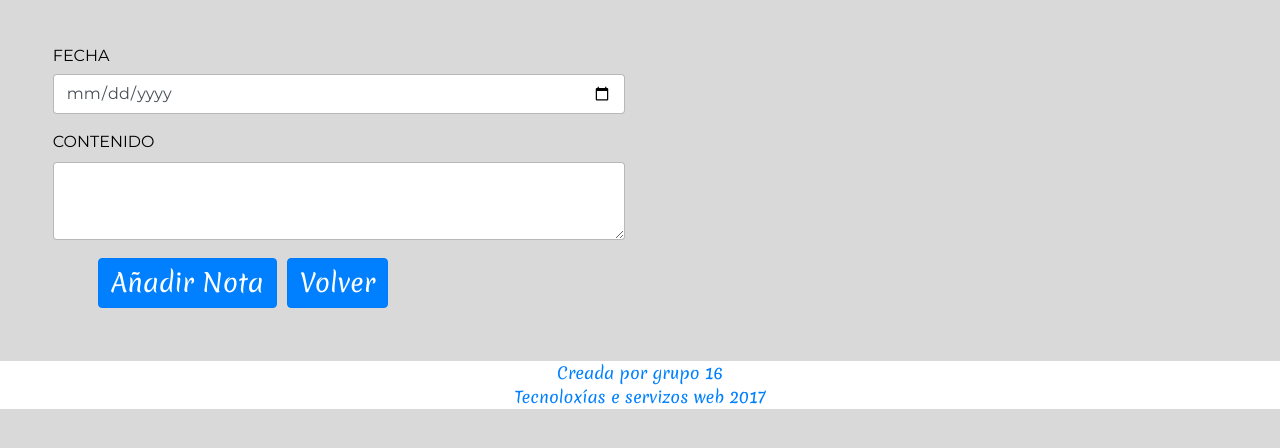
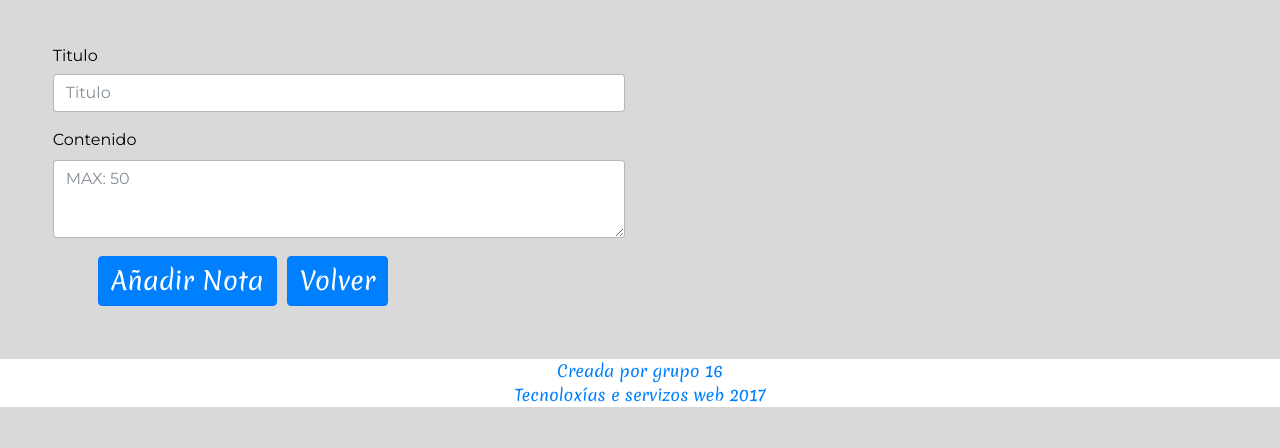
Before and after one commit to iaquintas/gestnote, a PHP site: page /Controller/NOTAS_Controller.php?action=ADD in a window 1280 px wide. Shown: the part 204-652 px from the top of the page. Run offline with PHP 8.4, Linux system fonts and the light colour scheme; the visitor is signed in with stand-in values (Sample User, id 1); some libraries are stand-ins or nearby versions; some web fonts are replaced.

Commit message:
cambios finalizando

```diff
--- a/Controller/NOTAS_Controller.php
+++ b/Controller/NOTAS_Controller.php
@@ -23,12 +23,12 @@
     function get_data_form(){
         $Numero = $_REQUEST['Numero'];
         $AUTOR = $_REQUEST['AUTOR'];
-        $FECHA = $_REQUEST['FECHA'];
+        $TITULO = $_REQUEST['TITULO'];
         $CONTENIDO = $_REQUEST['CONTENIDO'];
         $COMPARTIDO = $_POST['COMPARTIDO'];
 
 
-        $NOTAS = new NOTAS_Model($Numero,$AUTOR,$FECHA,$CONTENIDO,$COMPARTIDO);
+        $NOTAS = new NOTAS_Model($Numero,$AUTOR,$TITULO,$CONTENIDO,$COMPARTIDO);
         return $NOTAS;
     }
 
@@ -45,11 +45,11 @@
             }else{
               $Numero = "";
               $AUTOR = $_SESSION['login'];
-              $FECHA = $_REQUEST['FECHA'];
+              $TITULO = $_REQUEST['TITULO'];
               $CONTENIDO = $_REQUEST['CONTENIDO'];
               $COMPARTIDO = "";
 
-              $NOTAS = new NOTAS_Model($Numero,$AUTOR,$FECHA,$CONTENIDO,$COMPARTIDO);
+              $NOTAS = new NOTAS_Model($Numero,$AUTOR,$TITULO,$CONTENIDO,$COMPARTIDO);
                 $respuesta = $NOTAS->ADD();
                 new MESSAGE($respuesta, '../Controller/NOTAS_Controller.php');
             }
@@ -63,12 +63,12 @@
             }else{
               $Numero = $_REQUEST['Numero'];
               $AUTOR = $_REQUEST['AUTOR'];
-              $FECHA = $_REQUEST['FECHA'];
+              $TITULO = $_REQUEST['TITULO'];
               $CONTENIDO = $_REQUEST['CONTENIDO'];
-              $COMPARTIDO = "";
+              $COMPARTIDO = $_SESSION['login'];
 
 
-              $NOTAS = new NOTAS_Model($Numero,$AUTOR,$FECHA,$CONTENIDO,$COMPARTIDO);
+              $NOTAS = new NOTAS_Model($Numero,$AUTOR,$TITULO,$CONTENIDO,$COMPARTIDO);
                 $respuesta = $NOTAS->DELETE();
                 new MESSAGE($respuesta, '../Controller/NOTAS_Controller.php');
             }
@@ -82,10 +82,10 @@
             }else{
               $Numero =$_REQUEST['Numero'];
               $AUTOR = $_SESSION['login'];
-              $FECHA = $_REQUEST['FECHA'];
+              $TITULO = $_REQUEST['TITULO'];
               $CONTENIDO = $_REQUEST['CONTENIDO'];
               $COMPARTIDO = "";
-                $NOTAS = new NOTAS_Model($Numero,$AUTOR,$FECHA,$CONTENIDO,$COMPARTIDO);
+                $NOTAS = new NOTAS_Model($Numero,$AUTOR,$TITULO,$CONTENIDO,$COMPARTIDO);
                 $respuesta = $NOTAS->EDIT();
                 new MESSAGE($respuesta, '../Controller/NOTAS_Controller.php');
             }
@@ -99,7 +99,7 @@
                 $datos = $NOTAS->SEARCH();
                 $datos2= $NOTAS->getSHARE();
 
-                $lista = array( 'Numero', 'AUTOR', 'FECHA', 'CONTENIDO', 'COMPARTIDO');
+                $lista = array( 'Numero', 'AUTOR', 'TITULO', 'CONTENIDO', 'COMPARTIDO');
                 new NOTAS_SHOWALL($lista, $datos,$datos2,'../index.php');
             }
             break;
@@ -112,7 +112,7 @@
             }else{
               $Numero = $_REQUEST['Numero'];
               $AUTOR = $_SESSION['login'];
-              $FECHA = "";
+              $TITULO = $_REQUEST['TITULO'];
               $CONTENIDO = $_REQUEST['CONTENIDO'];
               $COMPARTIDO=array();
 
@@ -124,7 +124,7 @@
 
               foreach ($COMPARTIDO as $com) {
                 var_dump($com);
-                $NOTAS = new NOTAS_Model($Numero,$AUTOR,$FECHA,$CONTENIDO,$com);
+                $NOTAS = new NOTAS_Model($Numero,$AUTOR,$TITULO,$CONTENIDO,$com);
                   $respuesta = $NOTAS->SHARE();
               }
 
@@ -141,7 +141,7 @@
             $datos = $NOTAS->ORDERCREATE();
             $datos2= $NOTAS->ORDERCREATESHARE();
 
-            $lista = array( 'Numero', 'AUTOR', 'FECHA', 'CONTENIDO', 'COMPARTIDO');
+            $lista = array( 'Numero', 'AUTOR', 'TITULO', 'CONTENIDO', 'COMPARTIDO');
             new NOTAS_SHOWALL($lista, $datos,$datos2,'../index.php');
 
           break;
@@ -156,7 +156,7 @@
               $datos = $NOTAS->ORDERCREATE();
 
 
-              $lista = array( 'Numero', 'AUTOR', 'FECHA', 'CONTENIDO', 'COMPARTIDO');
+              $lista = array( 'Numero', 'AUTOR', 'TITULO', 'CONTENIDO', 'COMPARTIDO');
               new NOTAS_SHOWALL($lista, $datos2,$datos,'../index.php');
 
             break;
@@ -173,7 +173,7 @@
             $datos = $NOTAS->SEARCH();
             $datos2= $NOTAS->getSHARE();
 
-            $lista = array( 'Numero', 'AUTOR', 'FECHA', 'CONTENIDO', 'COMPARTIDO');
+            $lista = array( 'Numero', 'AUTOR', 'TITULO', 'CONTENIDO', 'COMPARTIDO');
             new NOTAS_SHOWALL($lista, $datos,$datos2);
         }
     ?>
--- a/Locates/Strings_ENGLISH.php
+++ b/Locates/Strings_ENGLISH.php
@@ -42,8 +42,8 @@
 'Error'=>'Error',
 'AUTOR'=>'AUTOR',
 'FECHA'=>'DATE',
-'CONTENIDO'=>'CONTENT',
-'COMPARTIDO'=>'SHARE',
+'CONTENIDO'=>'Content',
+'COMPARTIDO'=>'Share',
 'Gestión de NOTAS'=>'Management of NOTAS',
 'Gestión de USUARIOS'=>'Management of USUARIOS',
 '¡Bienvenido a Gestnote!' => '¡Welcome to GestNote!',
@@ -71,6 +71,7 @@
 'Editar Nota'=>'Edit Note',
 'Compartir Nota'=>'Share Note',
 'Compartir con'=>'share with',
+'Titulo'=>'Title'
 
  )
 ;
--- a/Locates/Strings_SPANISH.php
+++ b/Locates/Strings_SPANISH.php
@@ -42,8 +42,8 @@
 'Error'=>'Error',
 'AUTOR'=>'AUTOR',
 'FECHA'=>'FECHA',
-'CONTENIDO'=>'CONTENIDO',
-'COMPARTIDO'=>'COMPARTIDO',
+'CONTENIDO'=>'Contenido',
+'COMPARTIDO'=>'Compartido',
 'Gestión de NOTAS'=>'Gestión de NOTAS',
 'Gestión de USUARIOS'=>'Gestión de USUARIOS',
 '¡Bienvenido a Gestnote!' =>'¡Bienvenido a GestNote!',
@@ -70,7 +70,8 @@
 'Editar'=>'Editar',
 'Editar Nota'=>'Editar Nota',
 'Compartir Nota'=>'Compartir Nota',
-'Compartir con'=>'Compartir con'
+'Compartir con'=>'Compartir con',
+'Titulo'=>'Titulo'
 
  )
   ;
--- a/Model/NOTAS_Model.php
+++ b/Model/NOTAS_Model.php
@@ -5,19 +5,16 @@
 class NOTAS_Model{
    var $Numero;
    var $AUTOR;
-   var $FECHA;
+   var $TITULO;
    var $CONTENIDO;
+   var $COMPARTIDO;
    var $mysqli;
 
 //Constructor de la clase
-public function __construct(   $Numero,   $AUTOR,   $FECHA,   $CONTENIDO,   $COMPARTIDO){
+public function __construct(   $Numero,   $AUTOR,   $TITULO,   $CONTENIDO,   $COMPARTIDO){
 $this->Numero = $Numero;
 $this->AUTOR = $AUTOR;
-if($FECHA==''){
-    $this->FECHA = $FECHA;
-}else{
-    $this->FECHA = date_format(date_create($FECHA), 'Y-m-d');
-}
+$this->TITULO = $TITULO;
 $this->CONTENIDO = $CONTENIDO;
 $this->COMPARTIDO = $COMPARTIDO;
 include_once 'Access_DB.php';
@@ -31,7 +28,7 @@ public function ADD(){
          $sql = "SELECT * FROM NOTAS WHERE Numero = '$this->Numero'";
         $resultado = $this->mysqli->query($sql);
         if($resultado->num_rows == 0){
-            $sql= "INSERT INTO NOTAS(Numero,AUTOR,FECHA,CONTENIDO,COMPARTIDO) VALUES ('$this->Numero','$this->AUTOR','$this->FECHA','$this->CONTENIDO','$this->COMPARTIDO')";
+            $sql= "INSERT INTO NOTAS(Numero,AUTOR,TITULO,CONTENIDO,COMPARTIDO) VALUES ('$this->Numero','$this->AUTOR','$this->TITULO','$this->CONTENIDO','$this->COMPARTIDO')";
             if(!$this->mysqli->query($sql)){
 		             return 'Error en la inserción';
             }else{
@@ -81,7 +78,7 @@ public function ADD(){
         }else{
             $sql = "UPDATE NOTAS SET Numero = '$this->Numero',
             AUTOR = '$this->AUTOR',
-            FECHA = '$this->FECHA',
+            TITULO = '$this->TITULO',
             CONTENIDO = '$this->CONTENIDO',
             COMPARTIDO = '$this->COMPARTIDO' WHERE (Numero = '$this->Numero')";
             if ($resultado = $this->mysqli->query($sql)){
@@ -107,7 +104,8 @@ public function ADD(){
             return 'No existe en la base de datos';
         }
       }else{
-        $sql = "SELECT * FROM COMPARTE WHERE (Numero = '$this->Numero')";
+        $sql = "SELECT * FROM COMPARTE WHERE (Numero = '$this->Numero' AND login='$this->COMPARTIDO')";
+        var_dump($sql);
         $resultado = $this->mysqli->query($sql);
         if($resultado->num_rows == 1){
             $sql="UPDATE COMPARTE SET BORRADO='SI' WHERE Numero = '$this->Numero'";
--- a/View/NOTAS_ADD_View.php
+++ b/View/NOTAS_ADD_View.php
@@ -19,13 +19,13 @@ include '../Functions/tieneNotas.php';
 
 
     <div class="form-group col-md-6">
-      <label for="inputAddress" class="col-form-label"><?php echo $strings['FECHA']?></label>
-      <input type="date" class="form-control" name="FECHA"  placeholder="Fecha" >
+      <label for="inputAddress" class="col-form-label"><?php echo $strings['Titulo']?></label>
+      <input type="text" class="form-control" name="TITULO"  placeholder="Titulo" >
     </div>
 
     <div class="form-group col-md-6">
       <label for="exampleFormControlTextarea1"><?php echo $strings['CONTENIDO']?></label>
-      <textarea class="form-control" name="CONTENIDO"  rows="3" ></textarea>
+      <textarea class="form-control" name="CONTENIDO"  rows="3" placeholder="MAX: 50"></textarea>
     </div>
 
 
--- a/View/NOTAS_DELETE_View.php
+++ b/View/NOTAS_DELETE_View.php
@@ -31,8 +31,8 @@ include '../View/Header.php'; ?>
 
 
     <div class="form-group col-md-6">
-      <label for="inputAddress" class="col-form-label"><?php echo $strings['FECHA']?></label>
-      <input type="date" class="form-control" id="Fecha" name='FECHA' value="<?php echo ($this->valores['FECHA']);?>" placeholder="Fecha" readonly>
+      <label for="inputAddress" class="col-form-label"><?php echo $strings['Titulo']?></label>
+      <input type="text" class="form-control" id="Fecha" name='TITULO' value="<?php echo ($this->valores['TITULO']);?>" placeholder="Titulo" readonly>
     </div>
 
     <div class="form-group col-md-6">
--- a/View/NOTAS_EDIT_View.php
+++ b/View/NOTAS_EDIT_View.php
@@ -26,8 +26,8 @@ include '../View/Header.php'; ?>
 
 
     <div class="form-group col-md-6">
-      <label for="inputAddress" class="col-form-label"><?php echo $strings['FECHA']?></label>
-      <input type="date" class="form-control" name="FECHA" value="<?php echo ($this->valores['FECHA']);?>" placeholder="Fecha" readonly>
+      <label for="inputAddress" class="col-form-label"><?php echo $strings['Titulo']?></label>
+      <input type="date" class="form-control" name="TITULO" value="<?php echo ($this->valores['FECHA']);?>" placeholder="Fecha" readonly>
     </div>
 
     <div class="form-group col-md-6">
--- a/View/NOTAS_SHARE_View.php
+++ b/View/NOTAS_SHARE_View.php
@@ -22,6 +22,11 @@ function render(){
                   <div class="form-group col-md-6">
                     <label for="inputEmail4" class="col-form-label"><?php echo $strings['Numero']?></label>
                     <input type="number" class="form-control" name="Numero" value="<?php echo ($this->valores['Numero']);?>" placeholder="Numero" readonly>
+                  </div>
+
+                  <div class="form-group col-md-6">
+                    <label for="inputEmail4" class="col-form-label"><?php echo $strings['Titulo']?></label>
+                    <input type="text" class="form-control" name="TITULO" value="<?php echo ($this->valores['TITULO']);?>" placeholder="Titulo" readonly>
                   </div>
 
 
--- a/View/NOTAS_SHOWALL_View.php
+++ b/View/NOTAS_SHOWALL_View.php
@@ -49,14 +49,19 @@ include '../View/Header.php'; ?>
 
       <div class="image">
         <img id="posit" src="../View/img/nota2.png">
-        <h2> <?php echo $datos["CONTENIDO"]; ?>
+        <h2>
+            <div id="titulonota">
+            <?php echo $datos["TITULO"]; ?>
+            </div>
+              <?php  echo " <br>"; echo $datos["CONTENIDO"]; ?>
+
                 <div id="botones">
 
               <a href="../Controller/NOTAS_Controller.php?Numero=<?php echo $datos['Numero']; ?>&action=EDIT" title="Editar"><i id="iconoeditar"class="fa fa-pencil-square-o" aria-hidden="true"></i></a>
               <a href="../Controller/NOTAS_Controller.php?Numero=<?php echo $datos['Numero']; ?>&action=SHARE"><i id="iconocompartir"class="fa fa-bullhorn" aria-hidden="true"></i></a>
               <a href="../Controller/NOTAS_Controller.php?Numero=<?php echo $datos['Numero']; ?>&action=DELETE"><i id="iconoeliminar"class="fa fa-trash" aria-hidden="true"></i></a>
                 <div id="pienota">
-                  <?php echo $datos["AUTOR"]; echo(" ");  echo $datos["FECHA"]; ?>
+                  <?php echo $datos["AUTOR"];  ?>
                 </div>
                 </h2>
         </div>
@@ -74,14 +79,19 @@ include '../View/Header.php'; ?>
 
     <div class="image">
       <img id="posit" src="../View/img/nota2.png">
-        <h2> <?php echo $datos2["CONTENIDO"]; ?>
+      <h2>
+          <div id="titulonota">
+          <?php echo $datos2["TITULO"]; ?>
+          </div>
+            <?php  echo " <br>"; echo $datos2["CONTENIDO"]; ?>
+
               <div id="botones">
 
             <a href="../Controller/NOTAS_Controller.php?Numero=<?php echo $datos2['Numero']; ?>&action=EDIT" title="Editar"><i id="iconoeditar"class="fa fa-pencil-square-o" aria-hidden="true"></i></a>
             <a href="../Controller/NOTAS_Controller.php?Numero=<?php echo $datos2['Numero']; ?>&action=SHARE"><i id="iconocompartir"class="fa fa-bullhorn" aria-hidden="true"></i></a>
             <a href="../Controller/NOTAS_Controller.php?Numero=<?php echo $datos2['Numero']; ?>&action=DELETE"><i id="iconoeliminar"class="fa fa-trash" aria-hidden="true"></i></a>
               <div id="pienota">
-                <?php echo $datos2["AUTOR"]; echo(" ");  echo $datos2["FECHA"]; ?>
+                <?php echo $datos2["AUTOR"];  ?>
               </div>
               </h2>
       </div>
--- a/View/css/style.css
+++ b/View/css/style.css
@@ -92,7 +92,7 @@ h2 {
   line-height: initial;
   font-family: 'Julius Sans One', sans-serif;
   position: absolute;
-  text-align: left;
+  text-align: center;
   top: -57px;
   left: 50px;
   right: 30px;
@@ -146,10 +146,11 @@ a.dropdown-item {
 }
 
 div#botones {
+  text-align: center;
   position: absolute;
   top: 167px;
   font-size: 20px;
-  margin-left: 1cm;
+  margin-left: 1.5cm;
 
 
 }
@@ -262,6 +263,12 @@ div#idioma2{
   text-align: center;
 }
 
+div#titulonota{
+  text-align: center;
+  text-decoration: underline;
+  color: #0080ff;
+}
+
 
 
 
@@ -300,6 +307,7 @@ div#idioma2{
 
 
   h2{
+    text-align: center;
     line-height: initial;
     font-family: 'Julius Sans One', sans-serif;
     top:-51px;
@@ -316,8 +324,8 @@ div#idioma2{
 
   div#botones {
     position: absolute;
-    top: 247px;
-    margin-left: 2.5cm;
+    top: 262px;
+    margin-left: 3cm;
 
 }
 
@@ -412,6 +420,7 @@ div#bienvenido{
     margin-left: 2cm;
   }
   h2{
+    text-align: center;
     line-height: initial;
     top:-51px;
     font-size: 30px;
@@ -458,8 +467,9 @@ div#bienvenido{
     margin-left: 2cm;
   }
   h2{
+    text-align: center;
     line-height: initial;
-    top:-91px;
+    top:-95px;
     font-size: 30px;
   }
   #pienota{
```
Also changed, not shown: Model/USUARIOS_Model.php (+2 -55 lines), View/MESSAGE_View.php (+5 -4 lines), View/Register_View.php (+4 -9 lines). Lines whose indentation alone changed are shown as unchanged.
